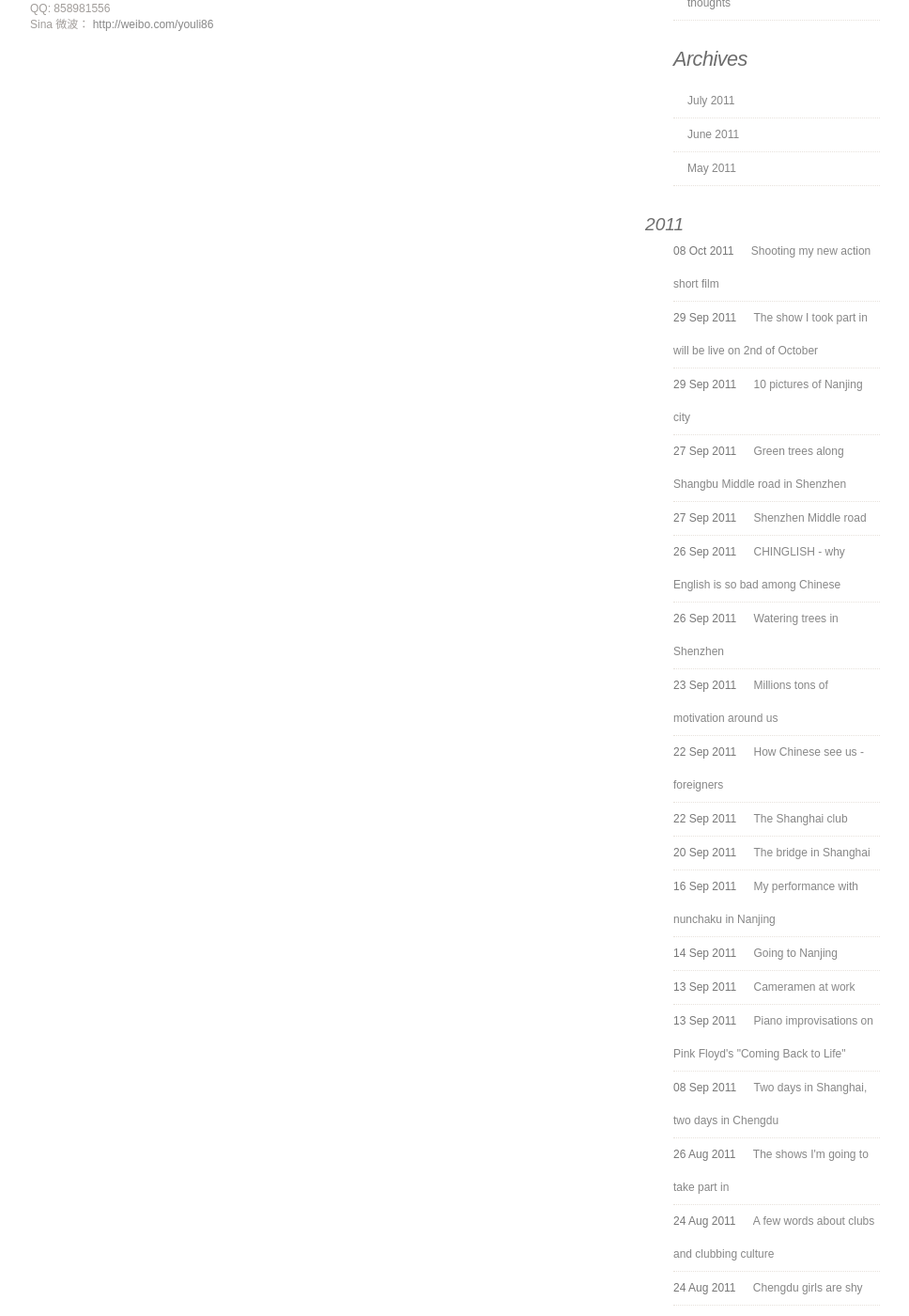
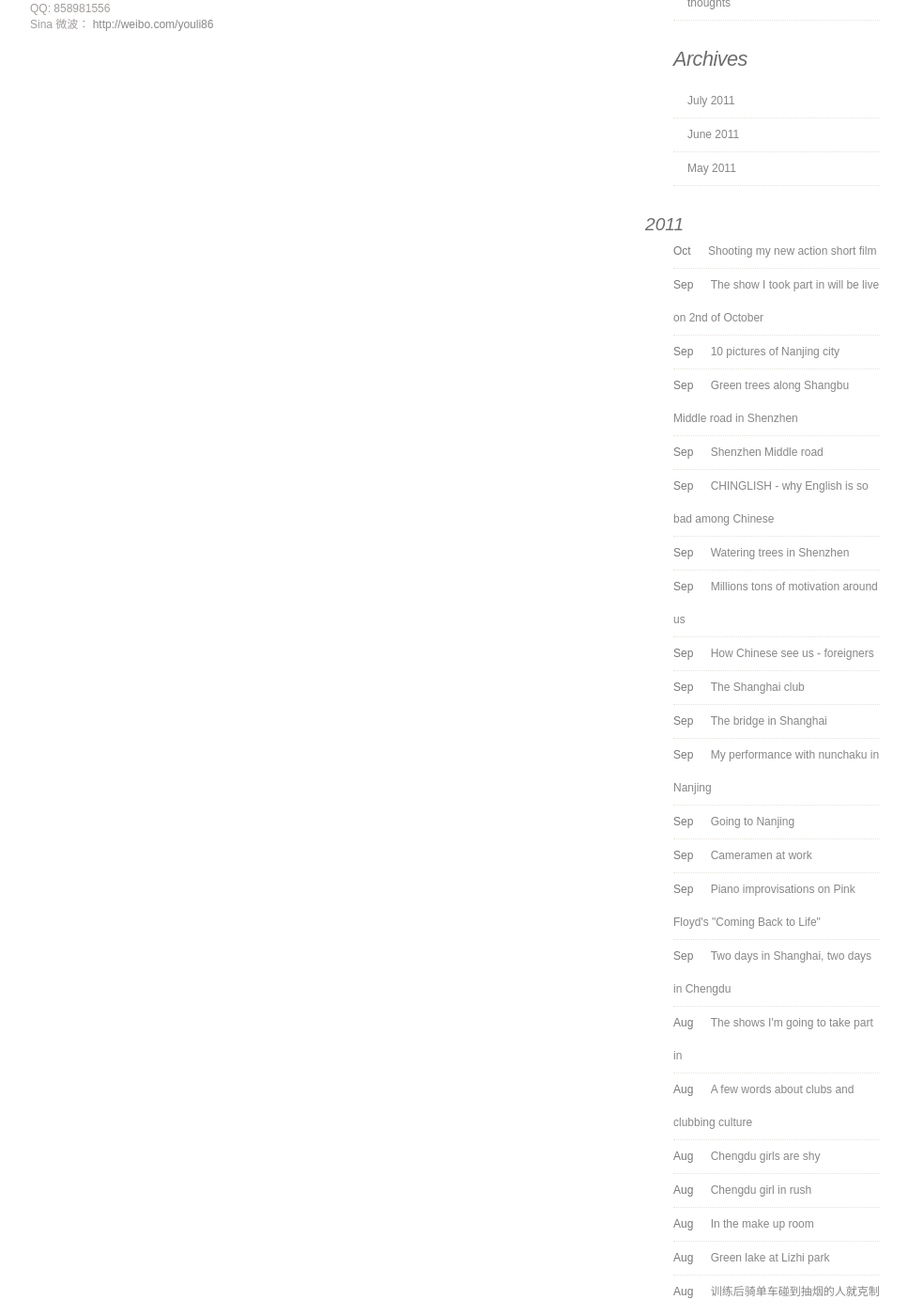
Before and after one commit to iurii/iurii.github.com, a Jekyll site: the page built from about.html, in a window 1280 px wide and 1400 px high, scrolled down 736 px. Shown: the whole window at 94% size, without its empty margins (143-1111 px from the left). Built offline with Jekyll 4.4.1, drawn with Linux system fonts in a browser that asks for light colours; comment, search, counter and statistics services are not loaded; some of the changed text lies outside the part shown.

Commit message:
archives

```diff
--- a/_layouts/default.html
+++ b/_layouts/default.html
@@ -166,7 +166,7 @@
     {% endunless %}
 {% if post.date | date:"%b" != "Sep" %}
 
-    <li>{{ post.date | date_to_string }} <a href="{{ post.url }}">{{ post.title }}</a></li>
+    <li>{{ post.date | date_to_string | date:"%b" }} <a href="{{ post.url }}">{{ post.title }}</a></li>
 {% endif %}
   {% endfor %}
 </ul>
```
